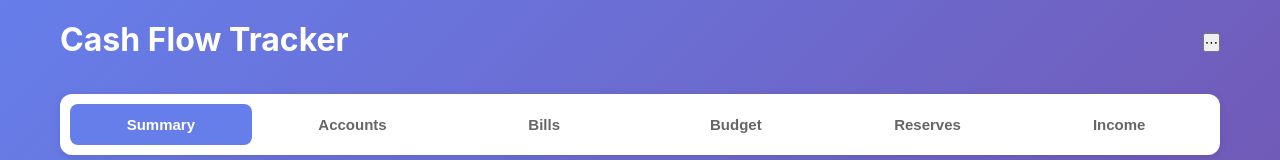
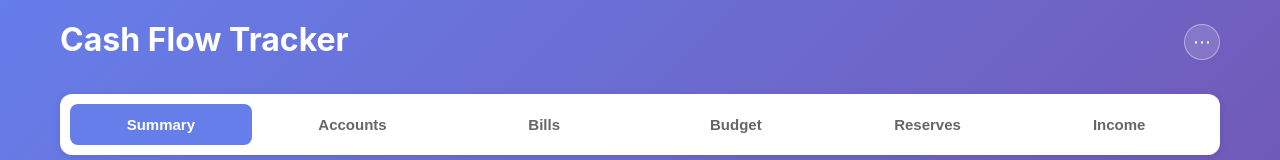
Before and after one commit to jamesboyce2005/cash-flow-frontend, a React (Create React App) app: page / in a window 1280 px wide. Shown: the top 160 px of the page. Built offline with nearby package versions, Linux system fonts and the light colour scheme; the HTML template or start-up script is replaced by a standard one.

Commit message:
Refactor Dashboard styles and add options menu

```diff
--- a/src/components/Dashboard.css
+++ b/src/components/Dashboard.css
@@ -19,27 +19,59 @@
 }
 
 .header-actions {
+  position: relative;
   display: flex;
   gap: 10px;
 }
 
-.export-btn,
-.import-btn {
-  padding: 10px 20px;
-  background: rgba(255, 255, 255, 0.2);
+.options-btn {
+  width: 36px;
+  height: 36px;
+  background: rgba(255, 255, 255, 0.15);
   color: white;
-  border: 2px solid white;
-  border-radius: 8px;
+  border: 1px solid rgba(255, 255, 255, 0.4);
+  border-radius: 50%;
   cursor: pointer;
-  font-size: 14px;
-  font-weight: 500;
+  font-size: 18px;
+  line-height: 1;
   transition: all 0.3s;
 }
 
-.export-btn:hover,
-.import-btn:hover {
+.options-btn:hover {
+  background: rgba(255, 255, 255, 0.3);
+}
+
+.options-menu {
+  position: absolute;
+  top: 44px;
+  right: 0;
   background: white;
-  color: #667eea;
+  border-radius: 10px;
+  box-shadow: 0 6px 24px rgba(0, 0, 0, 0.2);
+  overflow: hidden;
+  z-index: 50;
+  min-width: 160px;
+}
+
+.options-menu-item {
+  display: block;
+  width: 100%;
+  padding: 12px 16px;
+  background: white;
+  border: none;
+  text-align: left;
+  font-size: 14px;
+  color: #333;
+  cursor: pointer;
+  transition: background 0.2s;
+}
+
+.options-menu-item:hover {
+  background: #f5f5f5;
+}
+
+.options-menu-import {
+  border-top: 1px solid #f0f0f0;
 }
 
 .tabs {
@@ -154,6 +186,22 @@
   margin-bottom: 8px;
   text-transform: uppercase;
   letter-spacing: 0.5px;
+}
+
+/* Accounts expand directly under their summary card (Accounts tab), spanning the full grid row */
+.inline-accounts-expansion {
+  grid-column: 1 / -1;
+  background: #fafafa;
+  border-radius: 12px;
+  padding: 16px;
+  margin-top: -8px;
+}
+
+.empty-state.small {
+  padding: 20px;
+  font-size: 14px;
+  text-align: center;
+  color: #666;
 }
 
 .summary-card .amount {
```
